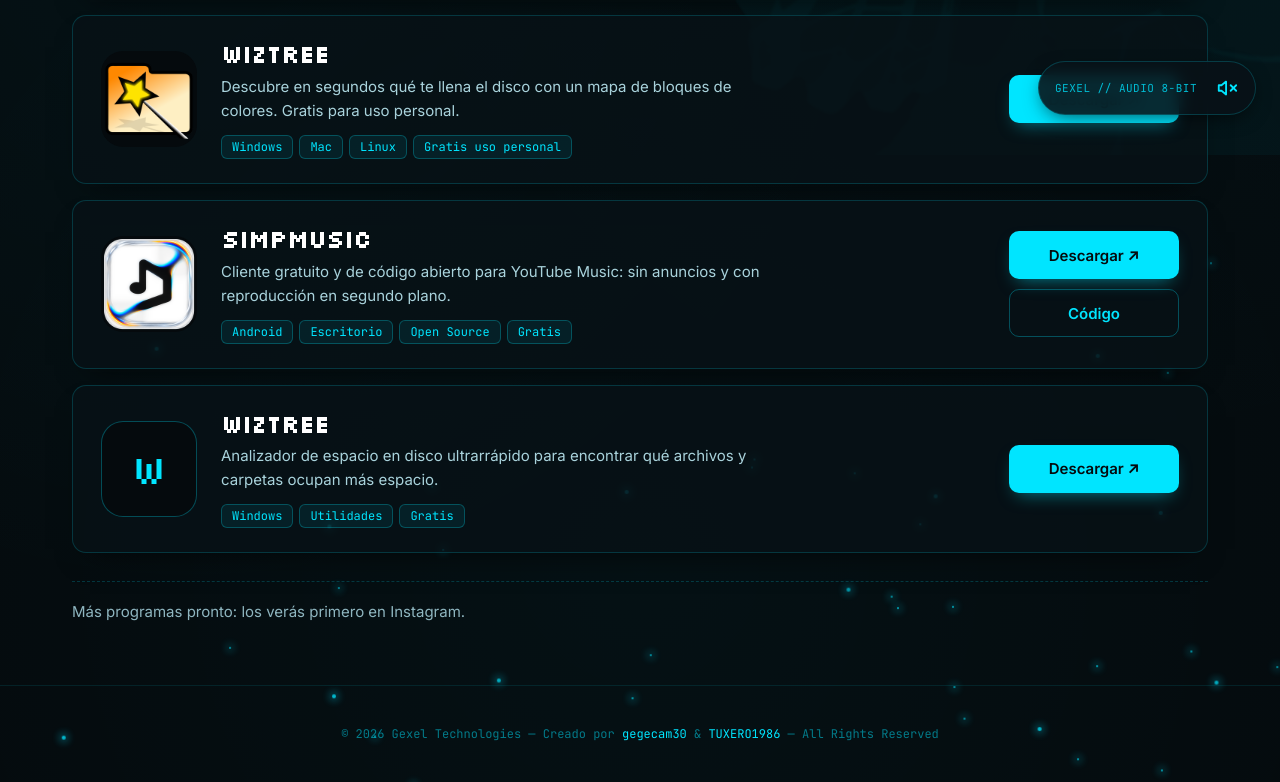
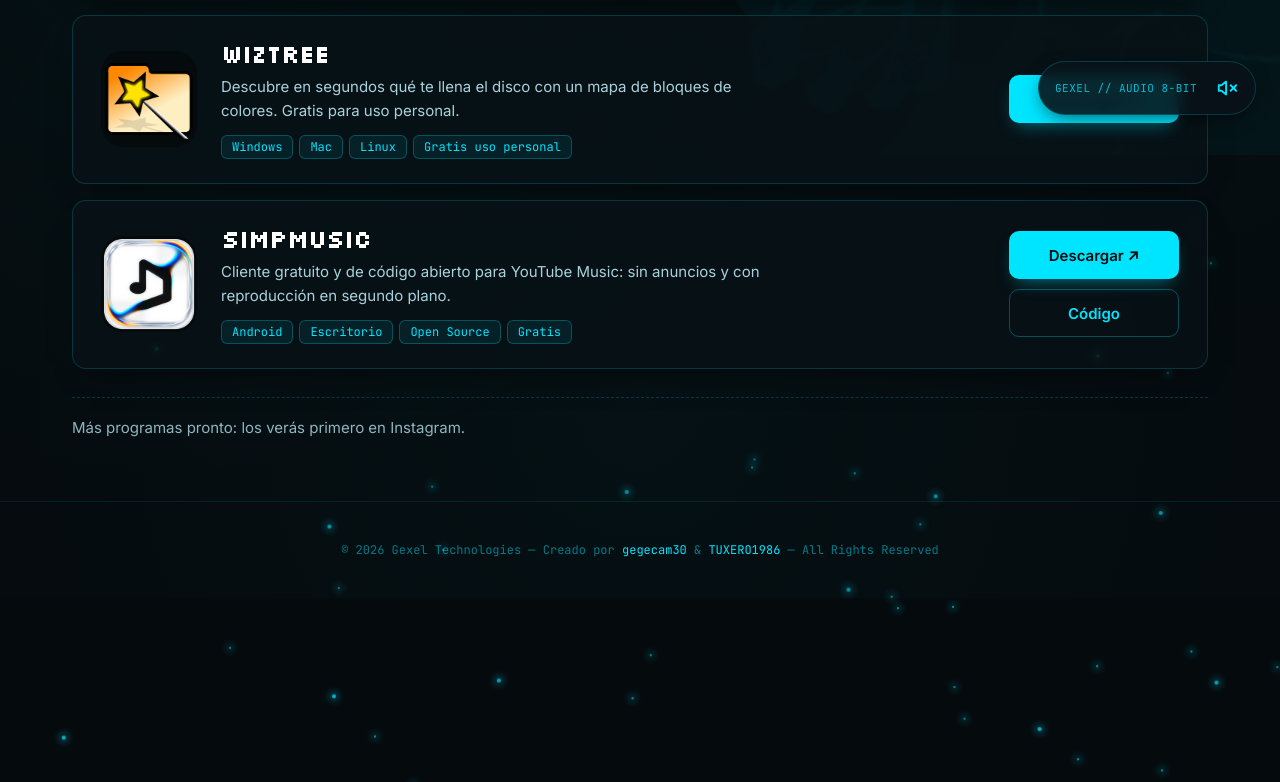
Before and after one commit to gegecam30/gexelmain, a plain HTML site: page index.html in a window 1280 px wide. Shown: the part 661-1443 px from the top of the page. After the commit the page ends 1259 px from the top, so only its background shows below. Drawn offline with Linux system fonts and the light colour scheme.

Commit message:
Recursos: quita WizTree duplicado (se queda la entrada con icono)
Co-Authored-By: Claude Opus 5.5 <noreply@anthropic.com>

```diff
--- a/index.html
+++ b/index.html
@@ -310,13 +310,6 @@
         tags: ['Android', 'Escritorio', 'Open Source', 'Gratis'],
         category: 'Música',
       },
-      {
-        name: 'WizTree',
-        description: 'Analizador de espacio en disco ultrarrápido para encontrar qué archivos y carpetas ocupan más espacio.',
-        url: 'https://diskanalyzer.com/download',
-        tags: ['Windows', 'Utilidades', 'Gratis'],
-        category: 'Utilidades',
-      },
       // { name: '', description: '', url: '', repo: '', icon: 'img/', tags: [], category: '' },
     ];
 
```
